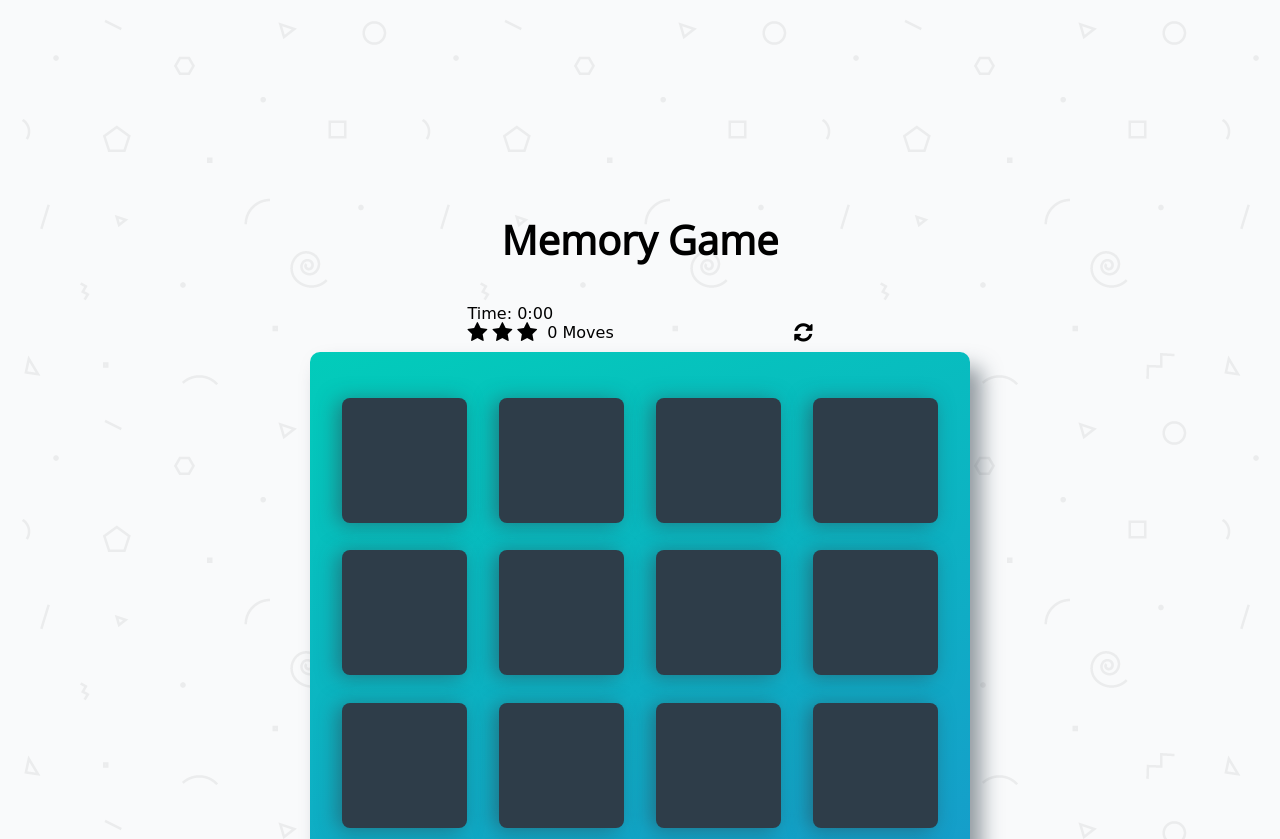
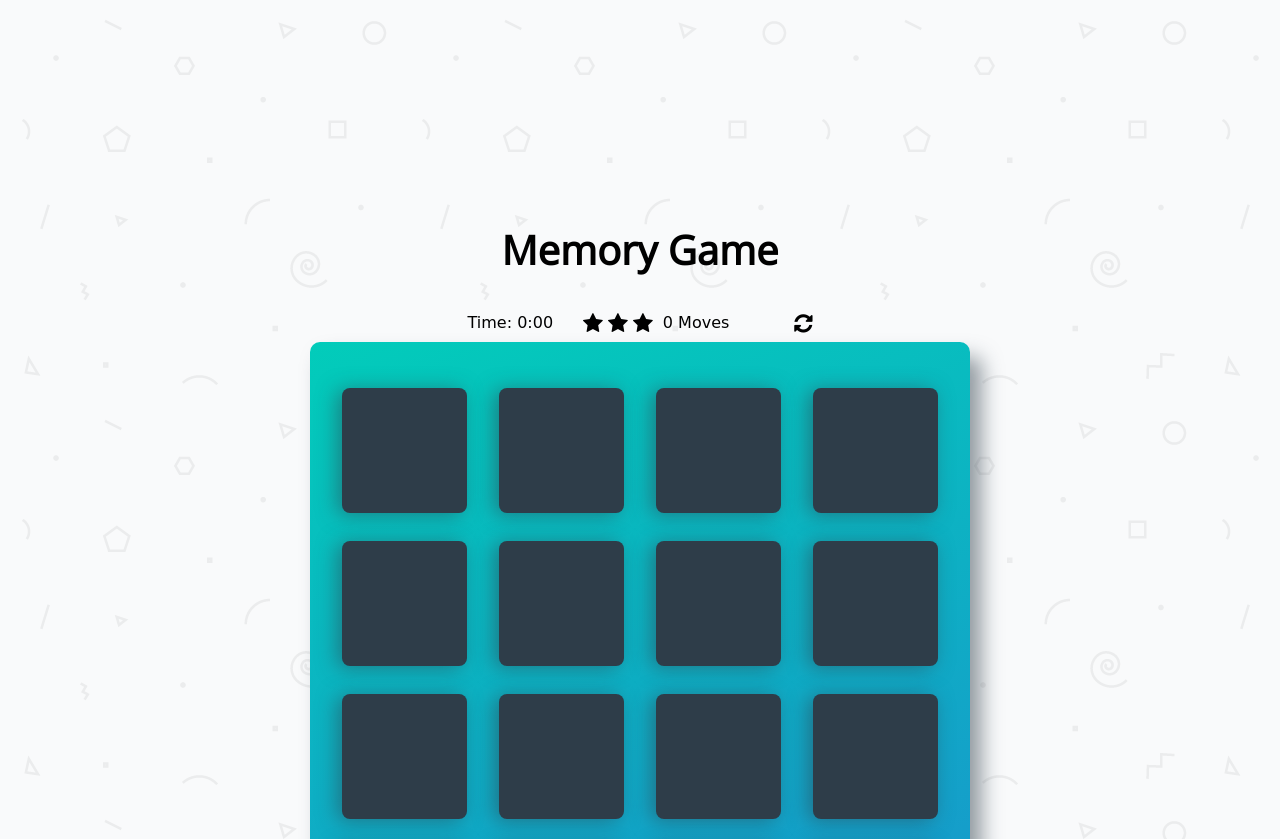
Before and after one commit to wjohnson777/memory-game-build1, a plain HTML site: page index.html in a window 1280 px wide. Shown: the top 839 px of the page. Drawn offline with nearby package versions, Linux system fonts and the light colour scheme; some packages are replaced by stand-ins of ours; no server answers; a script that the page names is missing; a web font is replaced by a local one.

Commit message:
Add files via upload

```diff
--- a/css/app.css
+++ b/css/app.css
@@ -127,11 +127,17 @@ h1 {
 	margin-top: 10px;
 }
 
+#score-panel .timer {
+	float: left;
+	display: inline-block;
+	margin: 0 15px 0 0;
+}
+
 #score-panel .stars {
     margin: 0;
     padding: 0;
     display: inline-block;
-    margin: 0 5px 0 0;
+    margin: 0 5px 0 15px;
 }
 
 #score-panel .stars li {
```
